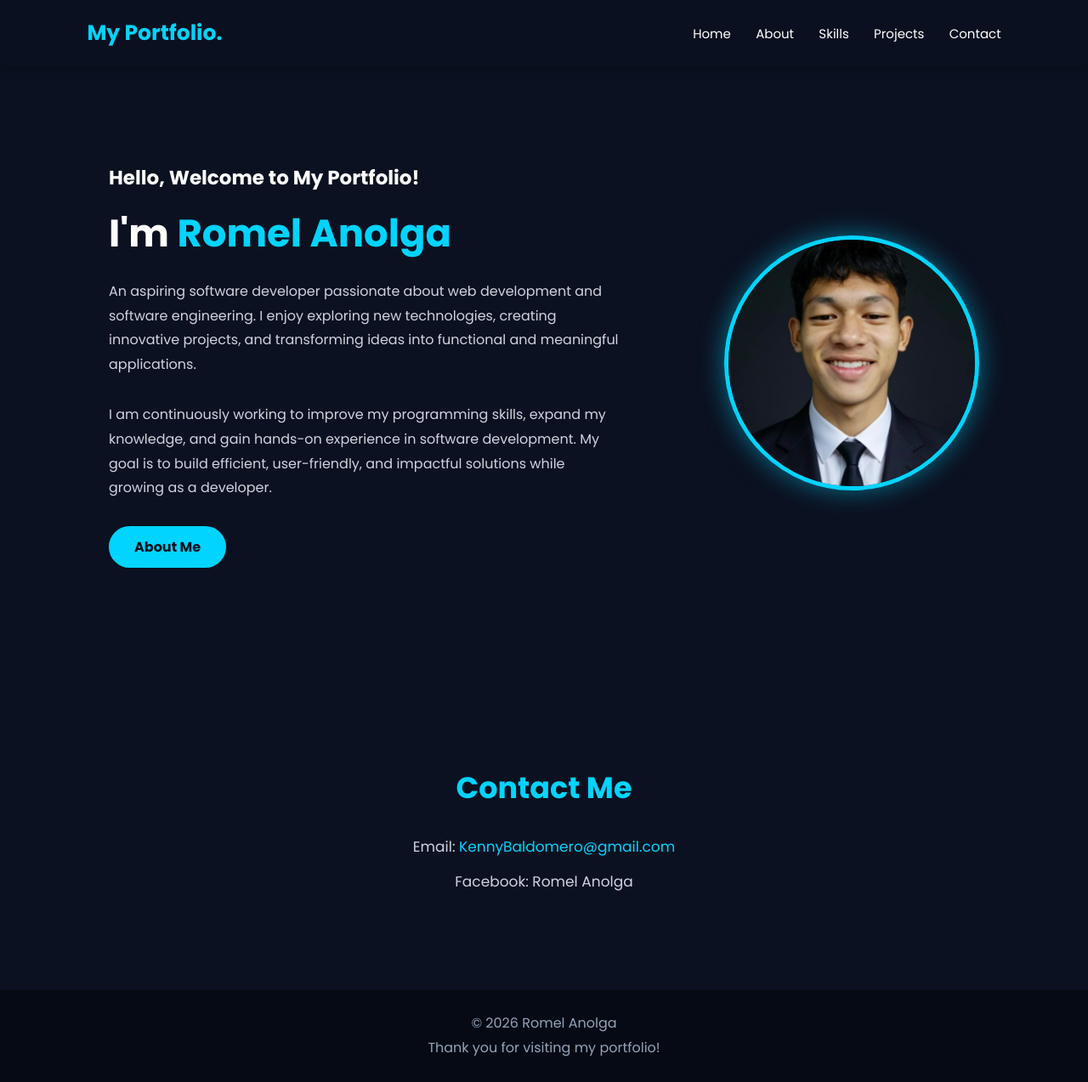
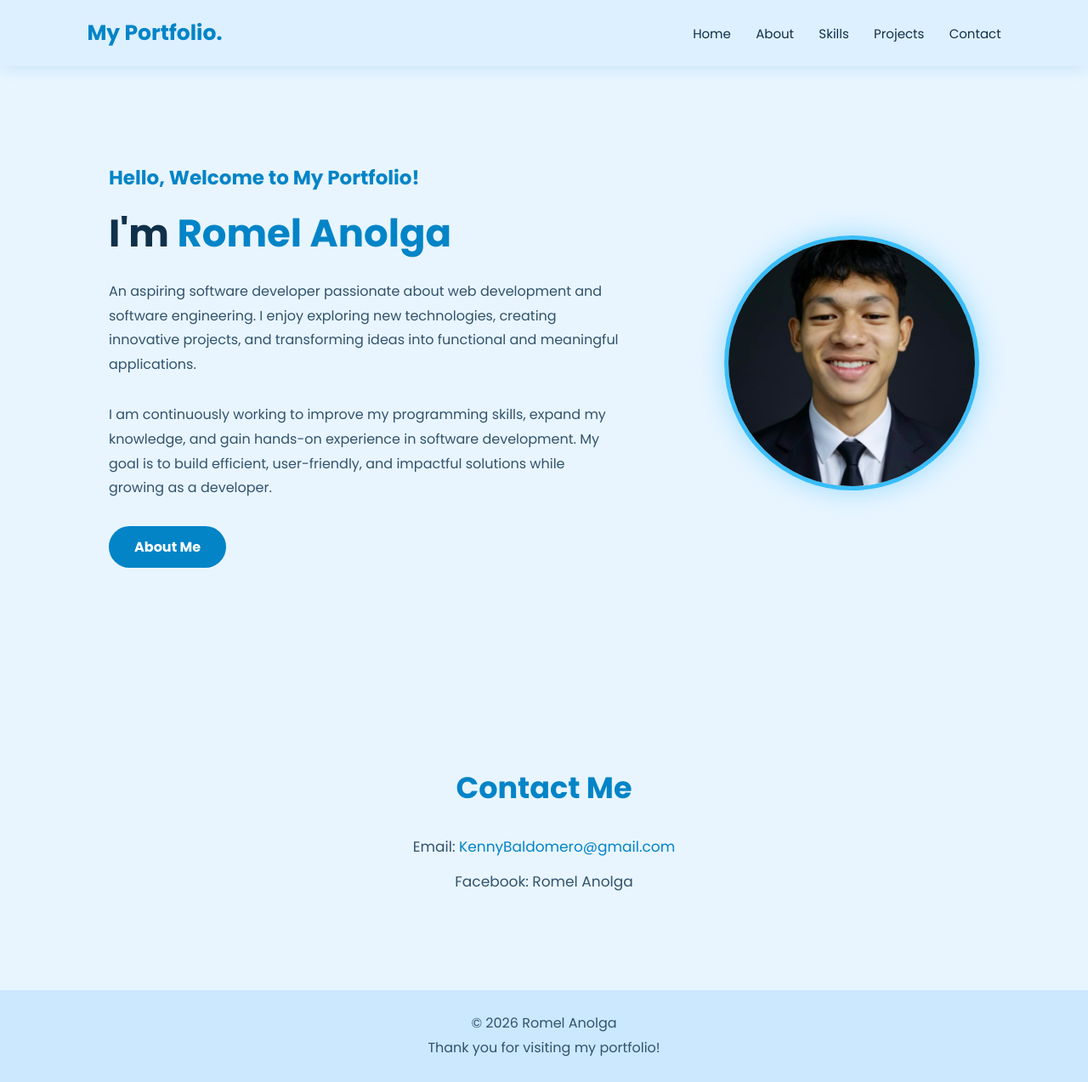
Before and after one commit to anolgaromel16-art/PROJECT-1, a PHP site: page /index.php in a window 1280 px wide. Shown: the whole page at 85% size. Run offline with PHP 8.4, Linux system fonts and the light colour scheme.

Commit message:
Apply light blue theme to portfolio

```diff
--- a/anolga-project-1/style.css
+++ b/anolga-project-1/style.css
@@ -12,8 +11,8 @@ html {
 }
 
 body {
-    background: #0b1120;
-    color: #ffffff;
+    background: #e8f5ff;
+    color: #103049;
 }
 
 /* Navigation */
@@ -23,18 +22,18 @@ header {
     left: 0;
     width: 100%;
     padding: 20px 8%;
-    background: rgba(11, 17, 32, 0.95);
+    background: rgba(221, 240, 255, 0.96);
     display: flex;
     justify-content: space-between;
     align-items: center;
     z-index: 100;
-    box-shadow: 0 2px 15px rgba(0, 0, 0, 0.3);
+    box-shadow: 0 2px 18px rgba(2, 132, 199, 0.15);
 }
 
 .logo {
     font-size: 25px;
     font-weight: bold;
-    color: #00d4ff;
+    color: #0284c7;
 }
 
 .logo a {
@@ -43,7 +42,7 @@ header {
 }
 
 nav a {
-    color: white;
+    color: #103049;
     text-decoration: none;
     margin-left: 25px;
     font-size: 15px;
@@ -71,31 +70,33 @@ nav a:hover {
 .home-content h3 {
     font-size: 23px;
     margin-bottom: 15px;
+    color: #0284c7;
 }
 
 .home-content h1 {
     font-size: 45px;
     margin-bottom: 15px;
+    color: #103049;
 }
 
 .home-content h1 span,
 .about h2 span,
 .contact h2 span {
-    color: #00d4ff;
+    color: #0284c7;
 }
 
 .home-content p {
     font-size: 16px;
     line-height: 1.8;
     margin: 20px 0 30px;
-    color: #cbd5e1;
+    color: #31536b;
 }
 
 .btn {
     display: inline-block;
     padding: 12px 30px;
-    background: #00d4ff;
-    color: #0b1120;
+    background: #0284c7;
+    color: #ffffff;
     text-decoration: none;
     border-radius: 30px;
     font-weight: bold;
@@ -114,15 +116,15 @@ nav a:hover {
     height: 300px;
     object-fit: cover;
     border-radius: 50%;
-    border: 5px solid #00d4ff;
-    box-shadow: 0 0 30px rgba(0, 212, 255, 0.5);
+    border: 5px solid #38bdf8;
+    box-shadow: 0 0 30px rgba(56, 189, 248, 0.45);
 }
 
 /* About Section */
 .about {
     padding: 100px 10%;
     text-align: center;
-    background: #111c30;
+    background: #dcefff;
 }
 
 .about h2,
@@ -131,7 +133,7 @@ nav a:hover {
 .contact h2 {
     font-size: 35px;
     margin-bottom: 30px;
-    color: #00d4ff;
+    color: #0284c7;
 }
 
 .about p {
@@ -236,11 +238,11 @@ nav a:hover {
 .contact p {
     font-size: 17px;
     margin: 15px 0;
-    color: #cbd5e1;
+    color: #31536b;
 }
 
 .contact a {
-    color: #00d4ff;
+    color: #0284c7;
     text-decoration: none;
 }
 
@@ -250,10 +252,10 @@ nav a:hover {
 
 /* Footer */
 footer {
-    background: #050a14;
+    background: #cbe8ff;
     padding: 25px;
     text-align: center;
-    color: #94a3b8;
+    color: #31536b;
     line-height: 1.8;
 }
 
```
Also changed, not shown: other parts of anolga-project-1/style.css (+12 -12 lines).
